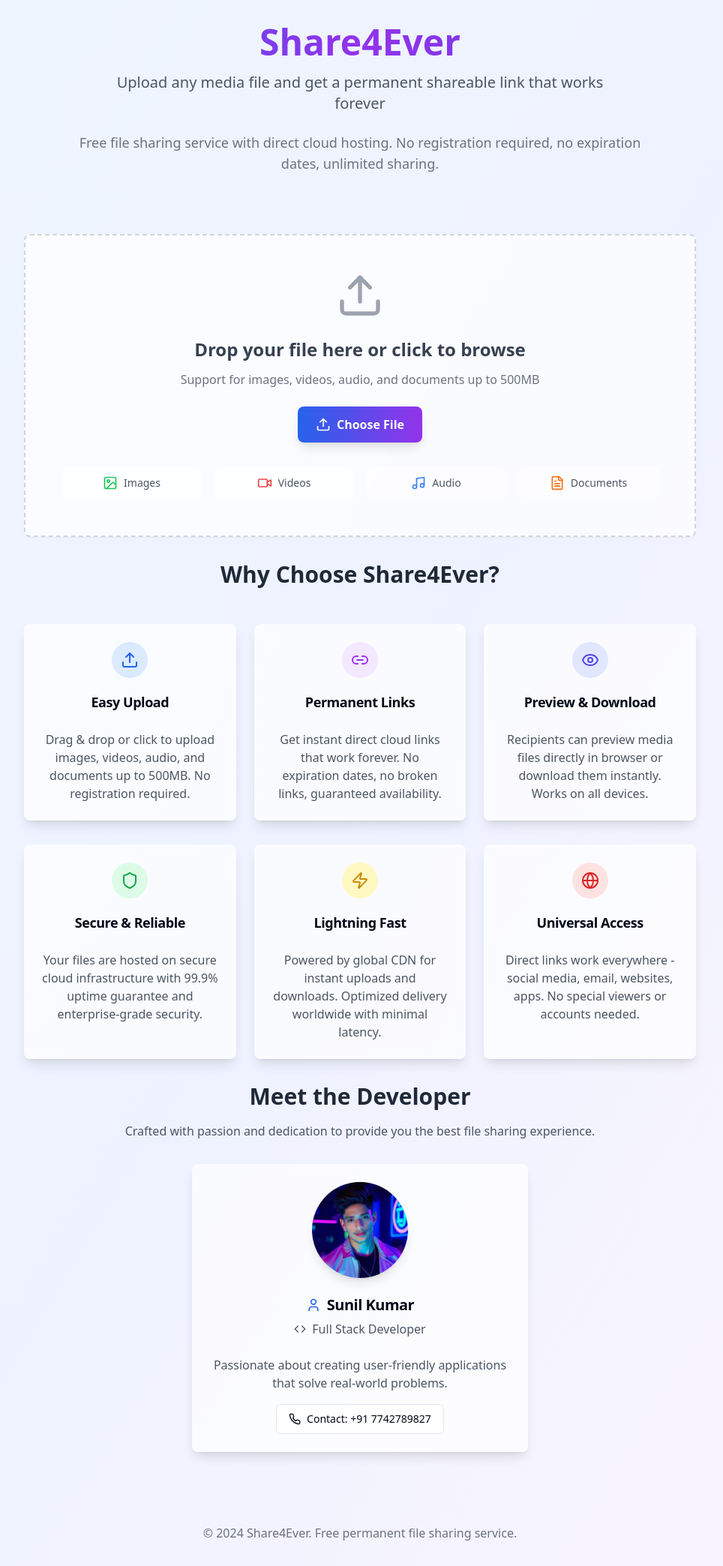
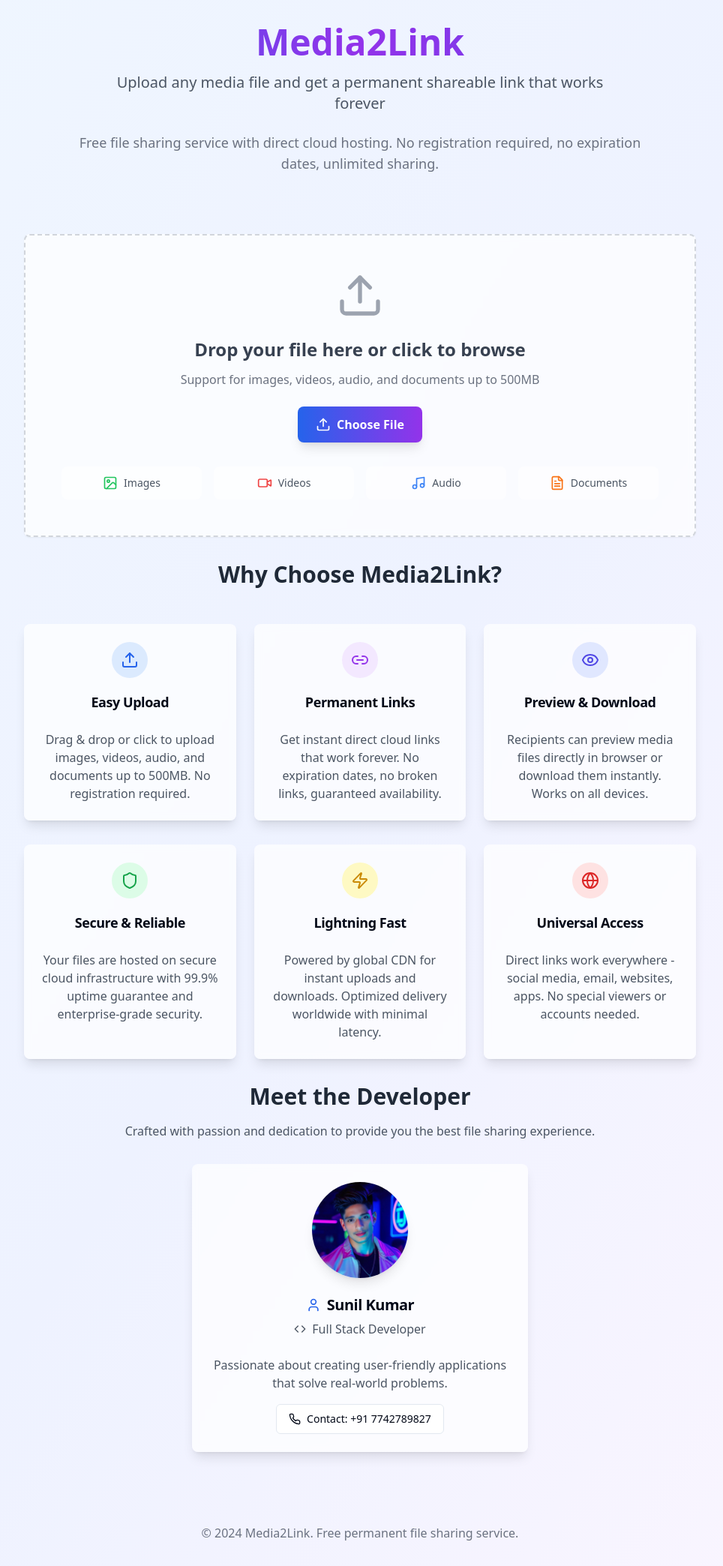
Before and after one commit to SummySKJi/media-forever-link, a React (Vite) app: page / in a window 1280 px wide. Shown: the whole page at 75% size, without its empty margins (160-1124 px from the left). Built offline with nearby package versions, Linux system fonts and the light colour scheme.

Commit message:
Change website name
Updated website name to Media2Link in relevant files.

```diff
--- a/index.html
+++ b/index.html
@@ -4,26 +4,26 @@
   <head>
     <meta charset="UTF-8" />
     <meta name="viewport" content="width=device-width, initial-scale=1.0" />
-    <title>Share4Ever - Free Permanent File Sharing | Upload & Share Files Forever</title>
+    <title>Media2Link - Free Permanent File Sharing | Upload & Share Files Forever</title>
     <meta name="description" content="Upload and share any file type with permanent links that never expire. Free file sharing service with direct cloud hosting. Share images, videos, documents, and audio files instantly." />
     <meta name="keywords" content="file sharing, permanent links, free file upload, cloud storage, share files, media sharing, direct links, file hosting" />
-    <meta name="author" content="Share4Ever" />
+    <meta name="author" content="Media2Link" />
     <meta name="robots" content="index, follow" />
 
     <!-- Open Graph / Facebook -->
     <meta property="og:type" content="website" />
     <meta property="og:url" content="https://nwepfribozwhpzwlpiuq.lovable.app/" />
-    <meta property="og:title" content="Share4Ever - Free Permanent File Sharing" />
+    <meta property="og:title" content="Media2Link - Free Permanent File Sharing" />
     <meta property="og:description" content="Upload and share any file type with permanent links that never expire. Free file sharing service with direct cloud hosting." />
     <meta property="og:image" content="https://nwepfribozwhpzwlpiuq.lovable.app/og-image.png" />
     <meta property="og:image:width" content="1200" />
     <meta property="og:image:height" content="630" />
-    <meta property="og:site_name" content="Share4Ever" />
+    <meta property="og:site_name" content="Media2Link" />
 
     <!-- Twitter -->
     <meta name="twitter:card" content="summary_large_image" />
     <meta name="twitter:url" content="https://nwepfribozwhpzwlpiuq.lovable.app/" />
-    <meta name="twitter:title" content="Share4Ever - Free Permanent File Sharing" />
+    <meta name="twitter:title" content="Media2Link - Free Permanent File Sharing" />
     <meta name="twitter:description" content="Upload and share any file type with permanent links that never expire. Free file sharing service with direct cloud hosting." />
     <meta name="twitter:image" content="https://nwepfribozwhpzwlpiuq.lovable.app/og-image.png" />
 
@@ -37,7 +37,7 @@
     {
       "@context": "https://schema.org",
       "@type": "WebApplication",
-      "name": "Share4Ever",
+      "name": "Media2Link",
       "description": "Free permanent file sharing service with direct cloud hosting",
       "url": "https://nwepfribozwhpzwlpiuq.lovable.app/",
       "applicationCategory": "UtilityApplication",
--- a/src/pages/Index.tsx
+++ b/src/pages/Index.tsx
@@ -51,7 +51,7 @@ const Index = () => {
       <header className="container mx-auto px-4 py-8">
         <div className="text-center mb-12">
           <h1 className="text-5xl font-bold bg-gradient-to-r from-blue-600 via-purple-600 to-indigo-600 bg-clip-text text-transparent mb-4">
-            Share4Ever
+            Media2Link
           </h1>
           <p className="text-xl text-gray-600 max-w-2xl mx-auto mb-6">
             Upload any media file and get a permanent shareable link that works forever
@@ -78,7 +78,7 @@ const Index = () => {
               {/* Features */}
               <section aria-label="Key features" className="mt-16">
                 <h2 className="text-3xl font-bold text-center text-gray-800 mb-12">
-                  Why Choose Share4Ever?
+                  Why Choose Media2Link?
                 </h2>
                 <div className="grid md:grid-cols-3 gap-6">
                   <Card className="bg-white/70 backdrop-blur-sm border-0 shadow-lg hover:shadow-xl transition-all duration-300">
@@ -197,7 +197,7 @@ const Index = () => {
       {/* Footer */}
       <footer className="container mx-auto px-4 py-8 mt-16">
         <div className="text-center text-gray-500">
-          <p>&copy; 2024 Share4Ever. Free permanent file sharing service.</p>
+          <p>&copy; 2024 Media2Link. Free permanent file sharing service.</p>
         </div>
       </footer>
     </div>
```
